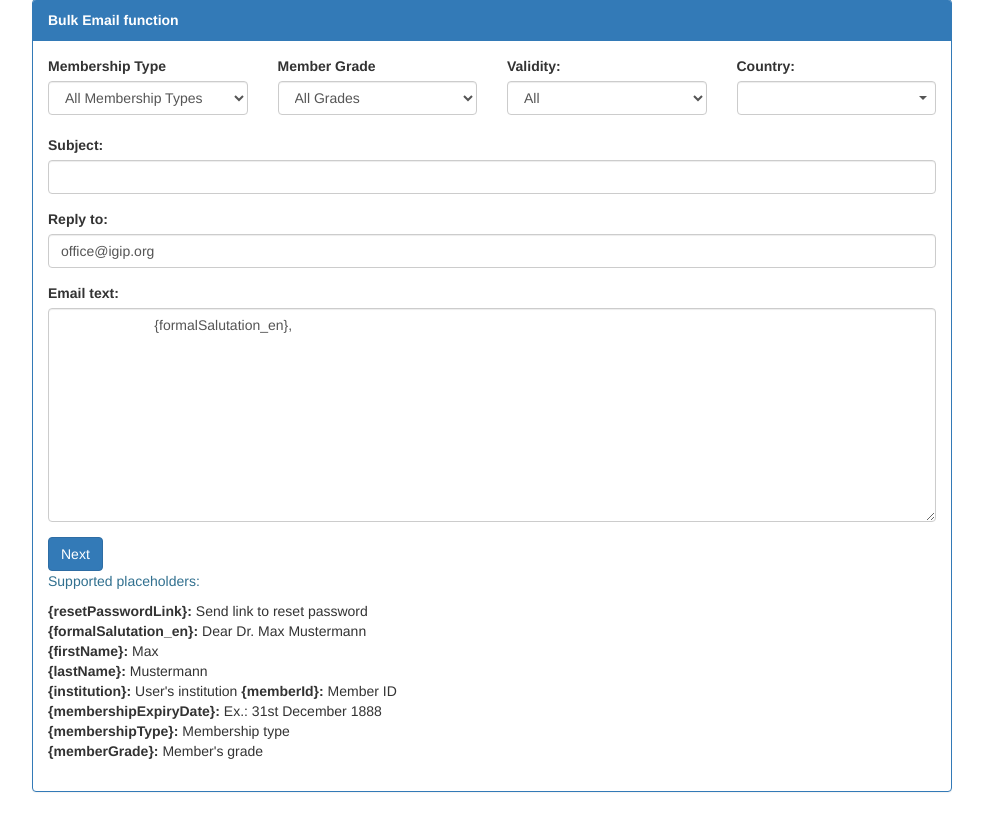
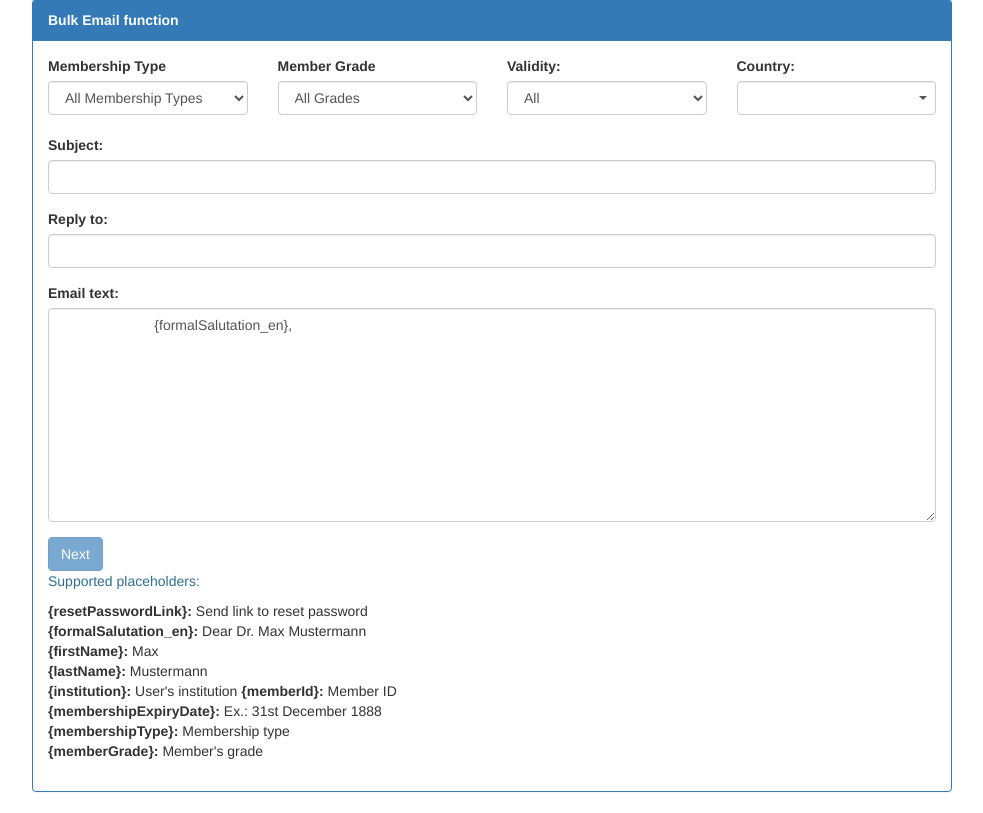
Before and after one commit to dgzutin/membershipManager, a PHP site: template src/App/views/admin/adminWriteBulkMailMembers.html.twig in a window 1280 px wide. Shown: the part 305-1118 px from the top of the page, without its empty margins (148-1131 px from the left). Run offline with PHP 8.4, Linux system fonts and the light colour scheme; the template is opened without the code that fills it, so the values that code supplies are empty; some libraries are stand-ins or nearby versions.

Commit message:
remove e-mail from reply field

```diff
--- a/src/App/views/admin/adminWriteBulkMail.html.twig
+++ b/src/App/views/admin/adminWriteBulkMail.html.twig
@@ -20,12 +20,12 @@
 
                 <div class="form-group">
                     <label for="subject">Subject:</label>
-                    <input class="form-control" type="text" id="subject" name="subject">
+                    <input class="form-control" type="text" id="subject" name="subject" required>
                 </div>
 
                     <div class="form-group">
                         <label for="replyTo">Reply to:</label>
-                        <input class="form-control" type="email" id="replyTo" name="replyTo" value="office@igip.org">
+                        <input class="form-control" type="email" id="replyTo" name="replyTo" required>
                     </div>
 
                 <div class="form-group">
--- a/src/App/views/admin/adminWriteBulkMailMembers.html.twig
+++ b/src/App/views/admin/adminWriteBulkMailMembers.html.twig
@@ -102,12 +102,12 @@
 
                 <div class="form-group">
                     <label for="subject">Subject:</label>
-                    <input class="form-control" type="text" id="subject" name="subject">
+                    <input class="form-control" type="text" id="subject" name="subject" required>
                 </div>
 
                     <div class="form-group">
                         <label for="replyTo">Reply to:</label>
-                        <input class="form-control" type="email" id="replyTo" name="replyTo" value="office@igip.org">
+                        <input class="form-control" type="email" id="replyTo" name="replyTo" value="" required>
                     </div>
 
                 <div class="form-group">
--- a/src/App/views/admin/editorSendNewsletter.html.twig
+++ b/src/App/views/admin/editorSendNewsletter.html.twig
@@ -65,7 +65,7 @@
 
                 <div class="form-group">
                     <label for="replyTo">Reply to:</label>
-                    <input class="form-control" type="email" id="replyTo" name="replyTo" value="office@igip.org">
+                    <input class="form-control" type="email" id="replyTo" name="replyTo" value="" required>
                 </div>
 
                 <div class="form-group">
```
